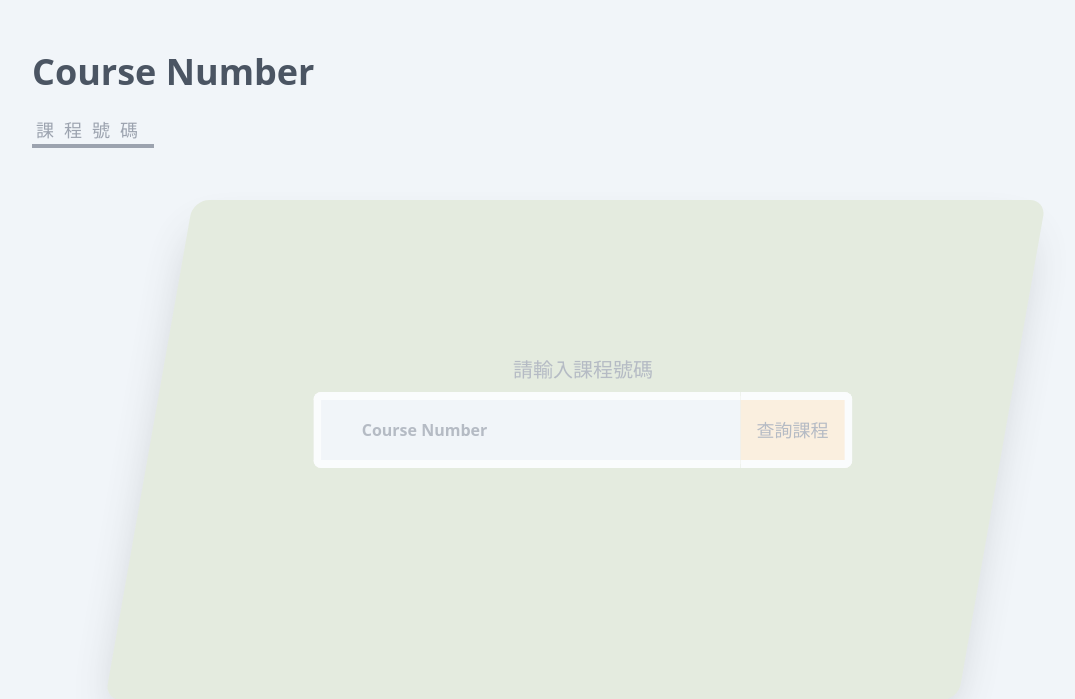
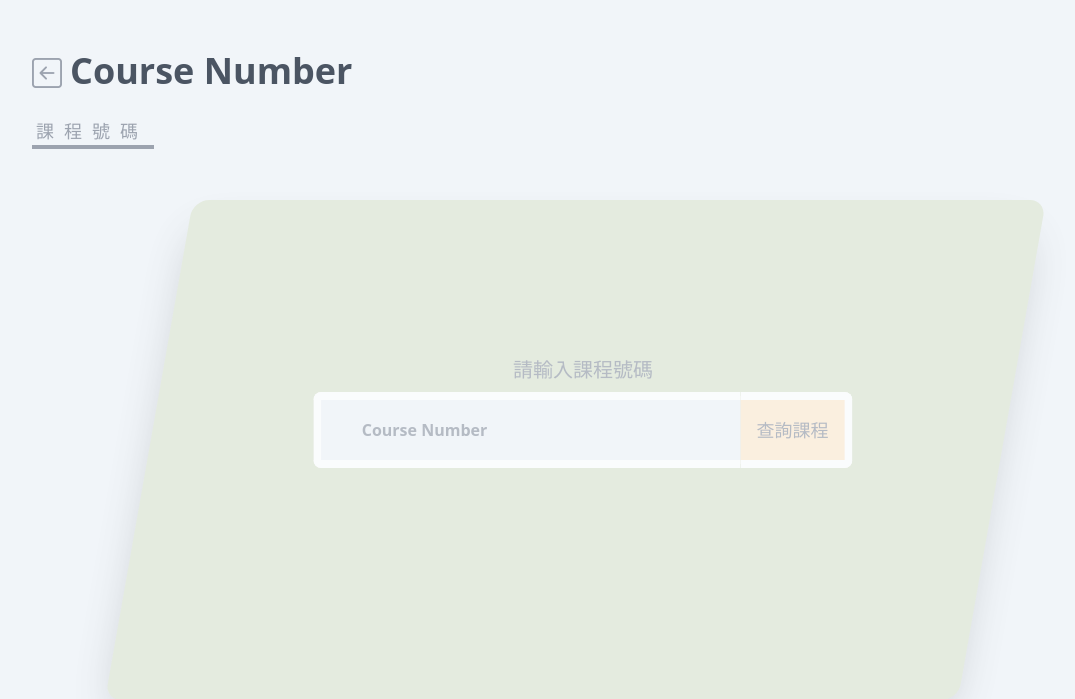
Before and after one commit to ridemountainpig/fcu-course-search, a Flask app: page /searchcourse in a window 1280 px wide. Shown: the top 699 px of the page, without its empty margins (64-1139 px from the left). Run offline with Flask 2, Linux system fonts and the light colour scheme; some libraries are stand-ins or nearby versions.

Commit message:
feat: add return front page button

```diff
--- a/templates/searchCourse.html
+++ b/templates/searchCourse.html
@@ -15,7 +15,17 @@
 <body class="h-screen bg-slate-100">
     <div class="flex items-center max-[520px]:ml-8 min-[520px]:ml-24 h-1/4">
         <div>
-            <div class="font-bold text-4xl text-gray-600">Course Number</div>
+            <div class="cursor-pointer min-[650px]:hidden">
+                <i class="bi bi-arrow-left-square text-gray-400 font-bold" style="font-size: 30px;"
+                    onclick="history.back()"></i>
+            </div>
+            <div class="flex font-bold text-4xl text-gray-600">
+                <div class="cursor-pointer max-[651px]:hidden">
+                    <i class="bi bi-arrow-left-square text-gray-400 font-bold pr-2" style="font-size: 30px;"
+                        onclick="history.back()"></i>
+                </div>
+                Course Number
+            </div>
             <div class="font-medium text-lg text-gray-400 mt-6 px-1 border-b-4 border-gray-400"
                 style="width: 122px; letter-spacing: 10px;">課程號碼</div>
         </div>
```
Also changed, not shown: templates/generalStudies.html (+13 -2 lines).
